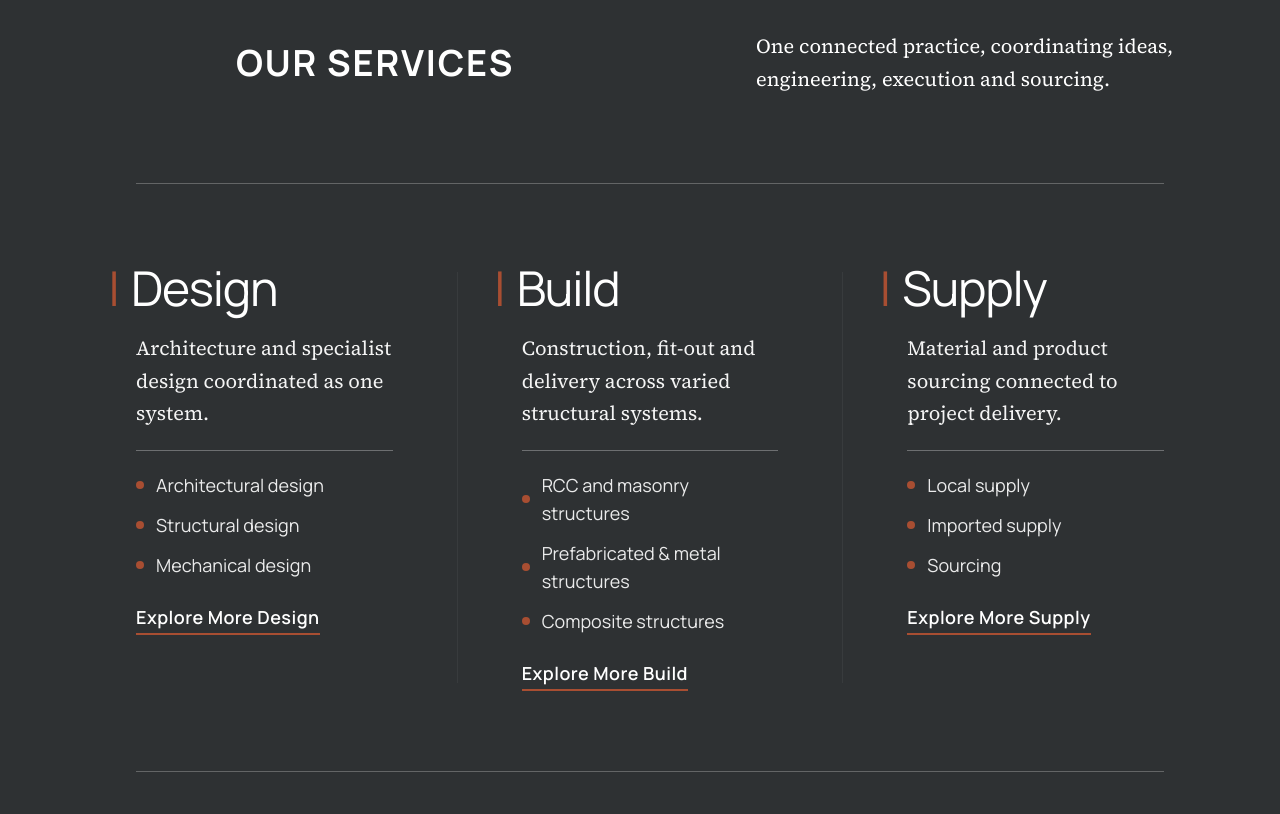
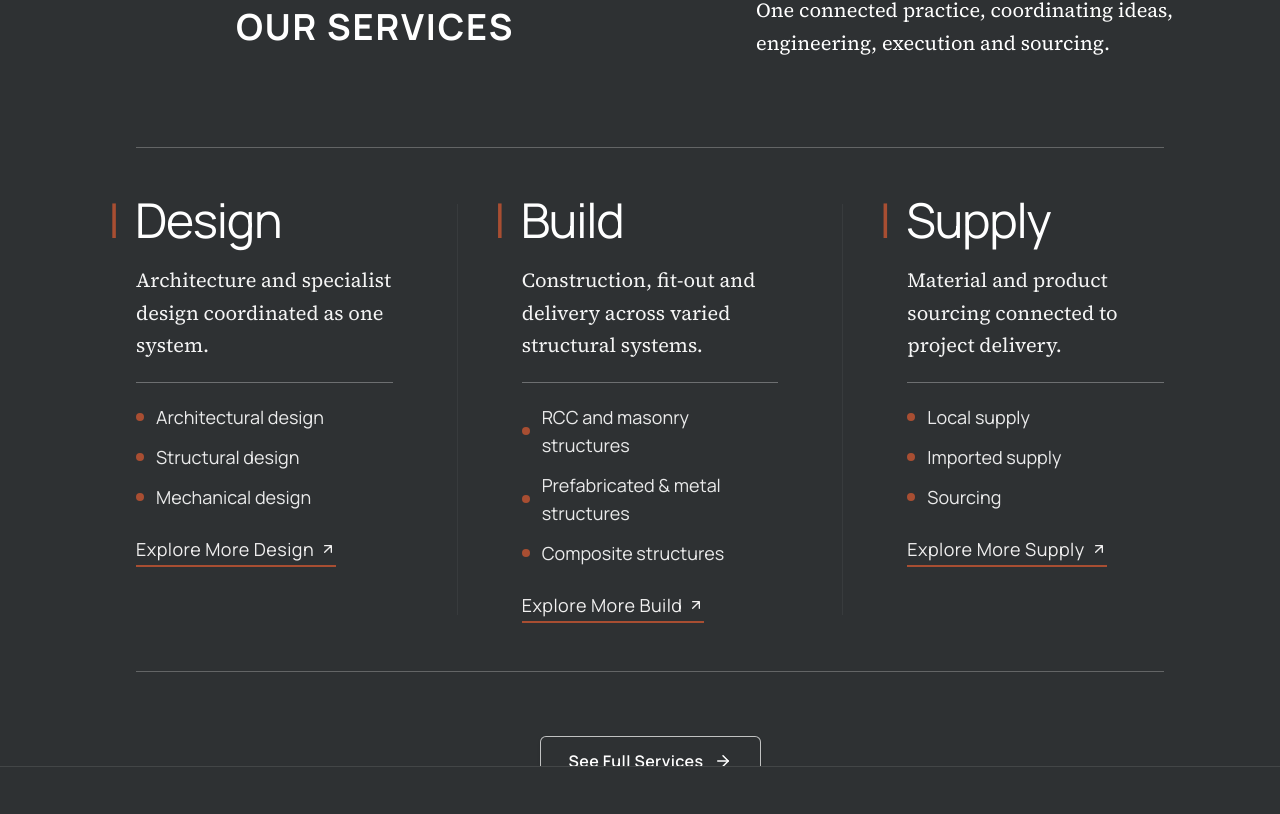
Before and after one commit to jerinrubaiya33/Studio_Portfolio, a React (Vite) app: page / in a window 1280 px wide. Shown: the part 1006-1820 px from the top of the page. Built offline with nearby package versions, Linux system fonts and the light colour scheme.

Commit message:
added semiar experts

```diff
--- a/src/pages/About.jsx
+++ b/src/pages/About.jsx
@@ -1,282 +1,3 @@
-// import React, { useEffect, useRef, useState, useCallback } from "react";
-// import { Link } from "react-router-dom";
-// import { ArrowUp, ArrowRight } from "lucide-react";
-// import archVideo from "../assets/arch.mp4";
-
-// const useIsMobile = () => {
-//   const [isMobile, setIsMobile] = useState(
-//     typeof window !== "undefined" ? window.innerWidth < 768 : false
-//   );
-//   useEffect(() => {
-//     const mq = window.matchMedia("(max-width: 767px)");
-//     const handler = (e) => setIsMobile(e.matches);
-//     mq.addEventListener("change", handler);
-//     setIsMobile(mq.matches);
-//     return () => mq.removeEventListener("change", handler);
-//   }, []);
-//   return isMobile;
-// };
-
-// const corePillars = [
-//   {
-//     title: "Design",
-//     subtitle:
-//       "Architecture and specialist design coordinated as one system.",
-//   },
-//   {
-//     title: "Build",
-//     subtitle:
-//       "Construction, fit-out & delivery across varied structural systems.",
-//   },
-//   {
-//     title: "Supply",
-//     subtitle:
-//       "Material and product sourcing connected to project delivery.",
-//   },
-// ];
-
-// const lerp = (a, b, t) => a + (b - a) * t;
-// const clamp01 = (v) => Math.min(Math.max(v, 0), 1);
-
-// const About = () => {
-//   const sectionRef = useRef(null);
-//   const videoSectionRef = useRef(null);
-//   const isMobile = useIsMobile();
-
-//   const [activePillarIndex, setActivePillarIndex] = useState(2);
-//   const [scrollState, setScrollState] = useState({
-//     showTopBtn: false,
-//     overallProgress: 0,
-//     videoScale: 0.4,
-//   });
-
-//   const rafRef = useRef(null);
-
-//   const recompute = useCallback(() => {
-//     let overallProgress = 0;
-//     let videoScale = 0.4;
-//     let showTopBtn = false;
-
-//     const section = sectionRef.current;
-//     if (section) {
-//       const rect = section.getBoundingClientRect();
-//       const total = rect.height - window.innerHeight;
-//       const distanceScrolled = -rect.top;
-//       overallProgress = total > 0 ? clamp01(distanceScrolled / total) : 0;
-//     }
-
-//     const videoSec = videoSectionRef.current;
-//     if (videoSec) {
-//       const rect = videoSec.getBoundingClientRect();
-//       const winHeight = window.innerHeight;
-//       const maxDistance = isMobile ? winHeight * 0.35 : winHeight * 0.85;
-//       const initialScale = isMobile ? 0.25 : 0.15;
-//       const progress = clamp01((winHeight - rect.top) / maxDistance);
-//       videoScale = lerp(initialScale, 1.45, progress);
-//     }
-
-//     const scrolled = window.scrollY;
-//     const totalHeight =
-//       document.documentElement.scrollHeight - window.innerHeight;
-//     showTopBtn = totalHeight > 0 && scrolled > totalHeight * 0.3;
-
-//     setScrollState({ showTopBtn, overallProgress, videoScale });
-
-//     if (overallProgress < 0.42) {
-//       setActivePillarIndex(0);
-//     } else if (overallProgress < 0.75) {
-//       setActivePillarIndex(1);
-//     } else {
-//       setActivePillarIndex(2);
-//     }
-//   }, [isMobile]);
-
-//   useEffect(() => {
-//     const onScroll = () => {
-//       if (rafRef.current) cancelAnimationFrame(rafRef.current);
-//       rafRef.current = requestAnimationFrame(() => {
-//         recompute();
-//         rafRef.current = null;
-//       });
-//     };
-//     recompute();
-//     window.addEventListener("scroll", onScroll, { passive: true });
-//     window.addEventListener("resize", recompute);
-//     return () => {
-//       if (rafRef.current) cancelAnimationFrame(rafRef.current);
-//       window.removeEventListener("scroll", onScroll);
-//       window.removeEventListener("resize", recompute);
-//     };
-//   }, [recompute]);
-
-//   const { showTopBtn, videoScale } = scrollState;
-//   const active = corePillars[activePillarIndex];
-
-//   return (
-//     <>
-//       <style>{`
-//         html, body {
-//           scrollbar-width: none;
-//           -ms-overflow-style: none;
-//           background-color: #2E3133;
-//           color: #F7F7F4;
-//         }
-//         html::-webkit-scrollbar, body::-webkit-scrollbar {
-//           display: none;
-//         }
-//       `}</style>
-
-//       {/* ===== TITLE BLOCK SECTION ===== */}
-//       <section
-//         ref={sectionRef}
-//         className="relative w-full min-h-[70vh] sm:min-h-[90vh] bg-[#2E3133] text-[#F7F7F4] font-sans px-6 sm:px-12 lg:px-24 py-4 pb-1 sm:py-14 transition-colors duration-500 about-page-section"
-//       >
-//         <div className="max-w-auto mx-auto w-full mt-15 flex flex-col h-auto lg:h-screen lg:sticky lg:top-0 justify-start">
-
-//           {/* Services Title (Top Left) & Statement Block */}
-//           <div className="relative w-full mt-8 sm:mt-14 lg:mt-30 mb-6 lg:mb-8">
-//             <h2 className="static lg:absolute top-2 left-40 text-2xl sm:text-3xl font-light uppercase tracking-wider leading-snug mb-5 lg:mb-0 text-[#F7F7F4] font-sans">
-//               Our Services
-//             </h2>
-//             <div className="max-w-full lg:max-w-auto lg:ml-170 w-full lg:w-2/5">
-//               <p className="text-base sm:text-xl font-serif text-left lg:text-left leading-relaxed text-[#F7F7F4]/90">
-//                 One connected practice, coordinating ideas, engineering,
-//                 execution and sourcing.
-//               </p>
-//             </div>
-//           </div>
-
-//           {/* Row of three */}
-//           <div className="mt-10 sm:mt-14 lg:mt-14 flex flex-col justify-start">
-//             <div className="border-t border-b border-[#F7F7F4]/15 py-9 sm:py-14 lg:py-20 flex flex-nowrap items-center
-//              justify-center gap-3 sm:gap-8 lg:gap-10">
-//               {corePillars.map((pillar, idx) => {
-//                 const isActive = activePillarIndex === idx;
-//                 return (
-//                   <React.Fragment key={pillar.title}>
-//                     <button
-//                       onClick={() => setActivePillarIndex(idx)}
-//                       onMouseEnter={() => setActivePillarIndex(idx)}
-//                       className={`whitespace-nowrap text-2xl sm:text-4xl md:text-5xl font-bold font-sans tracking-tight transition-colors duration-300 ${
-//                         isActive
-//                           ? "text-[#A84E32]"
-//                           : "text-[#F7F7F4] hover:text-[#F7F7F4]/70"
-//                       }`}
-//                     >
-//                       {pillar.title}
-//                     </button>
-
-//                     {idx < corePillars.length - 1 && (
-//                       <span className="text-xl sm:text-5xl md:text-6xl text-[#A84E32]/60 font-light select-none">
-//                         +
-//                       </span>
-//                     )}
-//                   </React.Fragment>
-//                 );
-//               })}
-//             </div>
-
-// {/* Subtitle & Underlined CTA Row */}
-// <div className="mt-10 sm:mt-14 lg:mt-16 w-full lg:w-3/4 lg:ml-42 flex flex-col md:flex-row items-start md:items-center justify-between gap-7 pb-14 lg:pb-0">
-//   <p className="text-base sm:text-xl font-serif leading-relaxed text-left transition-opacity duration-300 max-w-xl text-[#F7F7F4]/80">
-//     {active.subtitle}
-//   </p>
-
-//   <Link
-//     to="/services"
-//     className="group relative shrink-0 inline-flex items-center justify-center lg:-mr-10 gap-2 text-xs sm:text-sm
-//     font-semibold tracking-wide text-[#F7F7F4] bg-[#2E3133] border border-[#F7F7F4]/50 px-5 py-2.5 rounded-md shadow-sm hover:shadow-md transition-all duration-500 cursor-pointer overflow-hidden font-sans"
-//   >
-//     <span className="absolute -bottom-10 left-1/2 -translate-x-1/2 w-16 h-16 bg-[#A84E32] rounded-full scale-0 group-hover:scale-[8] transition-transform duration-700 ease-out pointer-events-none" />
-//     <span className="relative z-10 transition-colors duration-500 group-hover:text-[#F7F7F4]">
-//       See Full Services
-//     </span>
-//     <span className="relative z-10 transition-colors duration-500 group-hover:text-[#F7F7F4]">
-//       <ArrowRight
-//         size={14}
-//         className="transition-transform duration-300 group-hover:translate-x-0.5 group-hover:-translate-y-0.5"
-//       />
-//     </span>
-//   </Link>
-// </div>
-//           </div>
-//         </div>
-//       </section>
-
-//       {/* ===== PLATE / VIDEO SECTION ===== */}
-//       <section
-//         ref={videoSectionRef}
-//         className="relative w-full bg-[#2E3133] pt-0 pb-20 sm:pt-10 sm:pb-48 font-sans transition-colors duration-500 about-page-section"
-//       >
-//         <div className="mx-auto max-w-[1500px] px-5 sm:px-8 md:px-12 lg:px-20 xl:px-32">
-//           <div className="relative max-w-4xl mx-auto">
-//             <div
-//               className="relative w-full max-w-[280px] sm:max-w-lg md:max-w-4xl mx-auto aspect-video overflow-hidden rounded-2xl transition-transform duration-150 ease-out origin-center shadow-2xl border border-[#F7F7F4]/10"
-//               style={{ transform: `scale(${videoScale})`, willChange: "transform" }}
-//             >
-//               <video
-//                 src={archVideo}
-//                 loop
-//                 muted
-//                 playsInline
-//                 autoPlay
-//                 className="w-full h-full object-cover filter brightness-90"
-//               />
-
-//               {/* corner registration marks */}
-//               {[
-//                 "top-3 left-3 border-t border-l",
-//                 "top-3 right-3 border-t border-r",
-//                 "bottom-3 left-3 border-b border-l",
-//                 "bottom-3 right-3 border-b border-r",
-//               ].map((pos) => (
-//                 <span
-//                   key={pos}
-//                   className={`pointer-events-none absolute h-4 w-4 sm:h-5 sm:w-5 border-[#F7F7F4]/40 ${pos}`}
-//                 />
-//               ))}
-//             </div>
-//           </div>
-//         </div>
-//       </section>
-
-//       {/* Back to top */}
-//       <button
-//         onClick={() => window.scrollTo({ top: 0, behavior: "smooth" })}
-//         aria-label="Back to top"
-//         className={`fixed bottom-6 right-6 sm:bottom-8 sm:right-8 z-50 flex h-10 w-10 items-center justify-center rounded-full border border-[#F7F7F4]/20 bg-[#2E3133] text-[#D9A08B] shadow-sm transition-opacity duration-300 font-sans ${
-//           showTopBtn ? "opacity-100" : "opacity-0 pointer-events-none"
-//         }`}
-//       >
-//         <ArrowUp size={16} />
-//       </button>
-//     </>
-//   );
-// };
-
-// export default About;
-
-
-
-
-
-
-
-
-
-
-
-
-
-
-
-
-
-
-
-
-
-
 import React, { useEffect, useRef, useState, useCallback } from "react";
 import { Helmet } from "react-helmet-async";
 import { Link } from "react-router-dom";
@@ -440,7 +161,7 @@ const About = () => {
       <section
         ref={sectionRef}
         className="relative w-full mt-15 sm:mt-0 min-h-auto lg:min-h-[90vh] lg:-ml-5 bg-[#8C777A7C6121] text-[#ffffff] font-sans px-4
-          sm:px-8 lg:px-24 py-10 lg:py-14 transition-colors duration-500 about-page-section"
+          sm:px-8 lg:px-24 py-10 lg:py-5 transition-colors duration-500 about-page-section"
       >
         <div className="max-w-auto mx-auto w-full lg:mt-15 flex flex-col h-auto lg:h-screen lg:sticky lg:top-0 justify-start">
 
@@ -459,7 +180,7 @@ const About = () => {
 
           {/* Row of three */}
           <div className="mt-6 sm:mt-10 lg:mt-14 flex flex-col lg:ml-15 justify-start">
-            <div className="border-t border-b border-[#ffffff]/25 py-8 sm:py-12 lg:py-20 flex flex-col lg:flex-row lg:flex-nowrap items-start justify-center gap-12 lg:gap-16">
+            <div className="border-t border-b border-[#ffffff]/25 py-8 sm:py-12 lg:py-12 flex flex-col lg:flex-row lg:flex-nowrap items-start justify-center gap-12 lg:gap-16">
 
               {corePillars.map((pillar, idx) => {
                 const isActive = activePillarIndex === idx;
@@ -469,11 +190,10 @@ const About = () => {
                       <button
                         onClick={() => setActivePillarIndex(idx)}
                         onMouseEnter={() => setActivePillarIndex(idx)}
-                        className={`whitespace-nowrap text-4xl lg:-ml-7 sm:text-5xl lg:text-5xl font-base font-sans tracking-tight transition-colors duration-300 ${
-                          isActive ? "text-[#ffffff]" : "text-[#ffffff] hover:text-[#ffffff]"
-                        }`}
+                        className={`whitespace-nowrap text-4xl lg:-ml-7 sm:text-5xl lg:text-5xl font-base font-sans tracking-tight transition-colors duration-300 ${isActive ? "text-[#ffffff]" : "text-[#ffffff] hover:text-[#ffffff]"
+                          }`}
                       >
-                        <span className="text-[#A84E32] mr-3">|</span>{pillar.title}
+                        <span className="text-[#A84E32] mr-4">|</span>{pillar.title}
                       </button>
                       <p className="mt-4 sm:mt-5 text-base sm:text-lg lg:text-xl font-serif leading-relaxed text-[#ffffff]/95">
                         {pillar.subtitle}
@@ -491,9 +211,24 @@ const About = () => {
                       </ul>
                       <Link
                         to={pillar.to}
-                        className="mt-6 inline-flex items-center gap-1.5 text-base sm:text-lg lg:text-lg font-semibold tracking-wide text-[#ffffff] border-b-2 border-[#A84E32] pb-0.5 hover:text-[#A84E32] transition-colors duration-300 font-sans"
+                        className="group mt-6 inline-flex items-center gap-1.5 text-base sm:text-lg lg:text-md font-base
+                        tracking-wide text-[#F1F0F0] border-b-2 border-[#A84E32] pb-0.5 hover:text-[#D9A08B] transition-colors duration-300 font-sans"
                       >
-                        {pillar.linkText}
+                        <span>{pillar.linkText}</span>
+                        <svg
+                          className="w-4 h-4 transition-transform duration-300 group-hover:translate-x-0.5 group-hover:-translate-y-0.5"
+                          fill="none"
+                          stroke="currentColor"
+                          viewBox="0 0 24 24"
+                          xmlns="http://www.w3.org/2000/svg"
+                        >
+                          <path
+                            strokeLinecap="round"
+                            strokeLinejoin="round"
+                            strokeWidth={2}
+                            d="M7 17L17 7M17 7H7M17 7V17"
+                          />
+                        </svg>
                       </Link>
                     </div>
 
@@ -510,7 +245,7 @@ const About = () => {
               <Link
                 to="/services"
                 className="group relative shrink-0 inline-flex items-center justify-center gap-2.5 text-base sm:text-md
-                font-semibold tracking-wide text-[#ffffff] bg-[#2E3133] border border-[#ffffff]/70 px-8 py-3.5 rounded-md
+                font-semibold tracking-wide text-[#ffffff] bg-[#2E3133] border border-[#ffffff]/70 px-7 py-3 rounded-md
                 shadow-sm hover:shadow-md transition-all duration-500 cursor-pointer overflow-hidden font-sans"
               >
                 <span className="absolute -bottom-10 left-1/2 -translate-x-1/2 w-16 h-16 bg-[#A84E32] rounded-full
@@ -615,9 +350,9 @@ const About = () => {
       <button
         onClick={() => window.scrollTo({ top: 0, behavior: "smooth" })}
         aria-label="Back to top"
-        className={`fixed bottom-6 right-6 sm:bottom-8 sm:right-8 z-50 flex h-10 w-10 items-center justify-center rounded-full border border-[#ffffff]/30 bg-[#2E3133] text-[#D9A08B] shadow-sm transition-opacity duration-300 font-sans ${
-          showTopBtn ? "opacity-100" : "opacity-0 pointer-events-none"
-        }`}
+        className={`fixed bottom-6 right-6 sm:bottom-8 sm:right-8 z-50 flex h-10 w-10 items-center justify-center rounded-full
+        border border-[#ffffff]/30 bg-[#2E3133] text-[#D9A08B] shadow-sm transition-opacity duration-300 font-sans ${showTopBtn ? "opacity-100" : "opacity-0 pointer-events-none"
+          }`}
       >
         <ArrowUp size={16} />
       </button>
```
Also changed, not shown: src/pages/News.jsx (+12 -15 lines), 4 other files (tests, documents, lock files or other folders).
